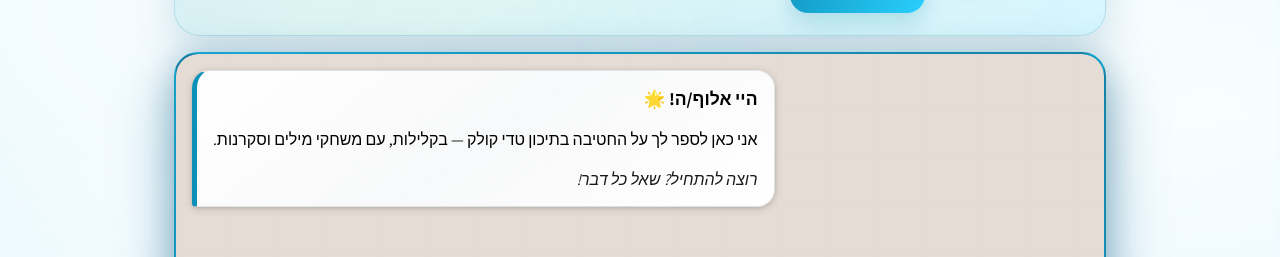
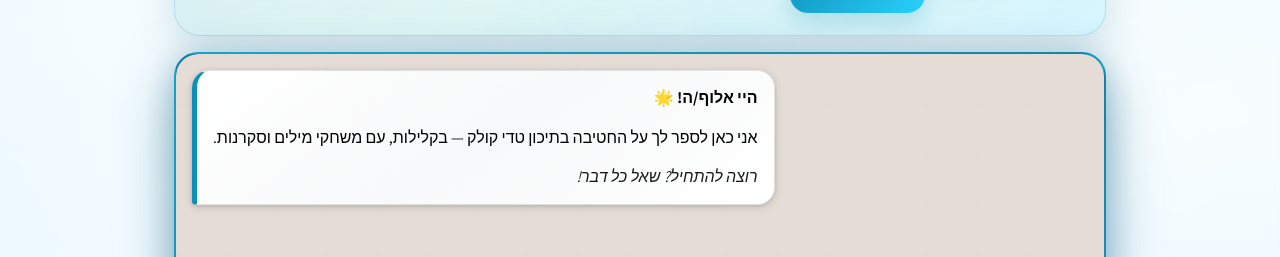
Before and after one commit to yanivmizrachiy/botteddy, a plain HTML site: page index.html in a window 1280 px wide. Shown: the part 272-529 px from the top of the page. Drawn offline with Linux system fonts and the light colour scheme.

Commit message:
💬 Bot bubble readability: consistent font, margins, word-break

```diff
--- a/public/styles.css
+++ b/public/styles.css
@@ -584,6 +584,8 @@ main.app-shell {
   border-radius: 18px 18px 18px 4px; /* פינות מעוגלות בצד ימין, חדות בצד שמאל */
   padding: 14px 16px;
   text-align: right;
+  word-wrap: break-word;
+  word-break: break-word;
 }
 
 .bubble--bot p,
@@ -594,6 +596,10 @@ main.app-shell {
 .bubble--bot * {
   color: #000000 !important;
   text-shadow: none !important;
+  margin: 0;
+  line-height: 1.6;
+  font-size: 1rem;
+  font-family: 'Assistant', system-ui, -apple-system, BlinkMacSystemFont, 'Segoe UI', sans-serif;
 }
 
 .bubble--bot::after {
```
